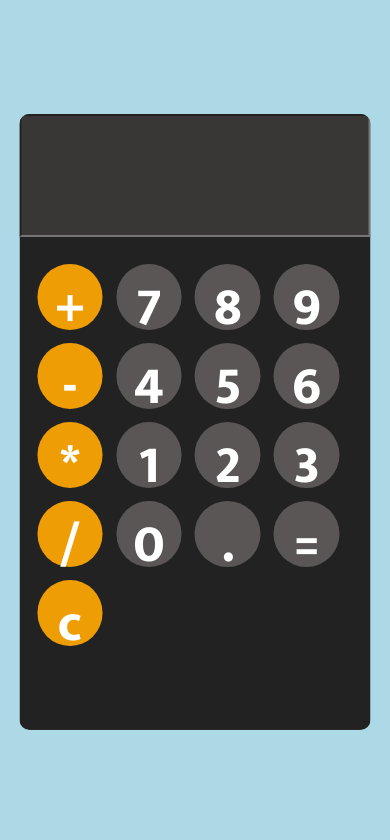
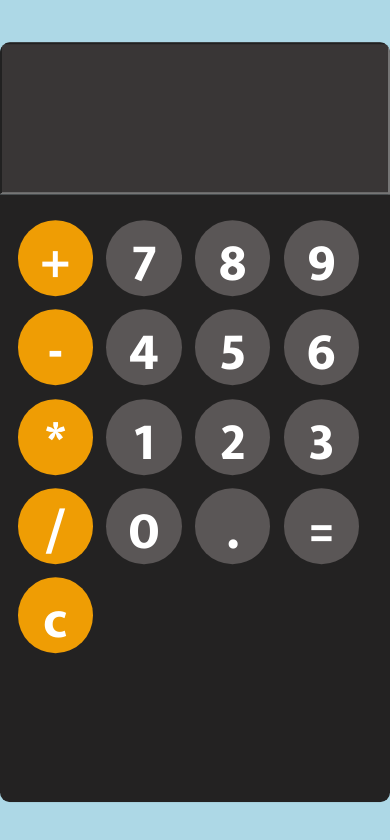
Before and after one commit to Kapil9711/simpleCalculator, a website: page index.html in a window 390 px wide. Drawn offline with Linux system fonts and the light colour scheme.

Commit message:
layout-change

```diff
--- a/sass/pages/_home.scss
+++ b/sass/pages/_home.scss
@@ -26,8 +26,7 @@
     }
 
     .main-container{
-        bottom: 5%;
-        height: 73%;
-        width: 90%;
+        height: 90%;
+        width: 100%;
     }
   }
```
Also changed, not shown: css/style.css.
